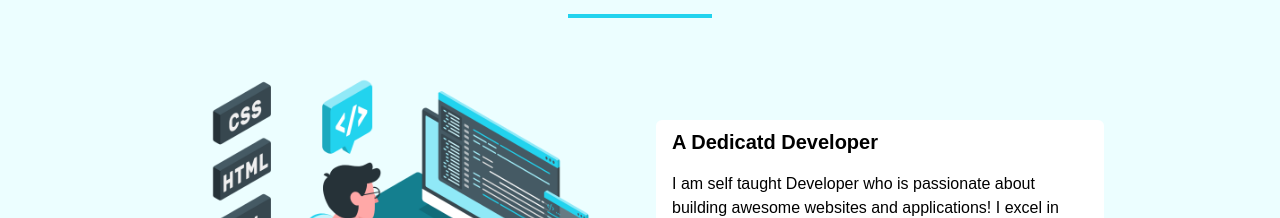
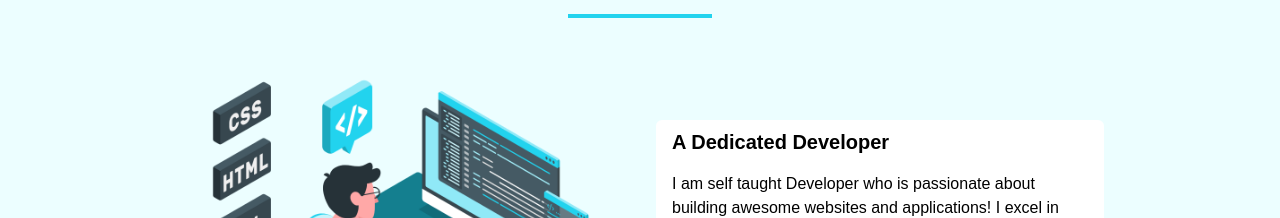
Before and after one commit to AtifMohsin/Atif-portfolio, a React (Create React App) app: page / in a window 1280 px wide. Shown: the part 842-1060 px from the top of the page. Built offline with nearby package versions, Linux system fonts and the light colour scheme; a web font is replaced by a local one.

Commit message:
final Commit

```diff
--- a/src/components/About.jsx
+++ b/src/components/About.jsx
@@ -15,7 +15,7 @@
     <img src={AboutImage} alt='aboutimage' />
     </div>
     <div className='flex flex-col  max-w-md bg-white p-2 rounded-md px-4  '>
-        <h3 className='text-xl font-bold mb-4'>A Dedicatd Developer</h3>
+        <h3 className='text-xl font-bold mb-4'>A Dedicated Developer</h3>
         <p className=''>I am self taught Developer who is passionate about building awesome websites and applications!
         I excel in designing and maintaining responsive websites that offer a smooth user experience. My current skill set is HTML, CSS, Tailwind, Bootstrap, Javascript, React, Wordpress, and I am continously learning new technologies and evolving. On personal level, I am self-driven & hard working,
         I have good experience designing and developing in Wordpress. I am also a team player who thrives in collaborating with cross-functional teams to produce outstanding web applications.
```
